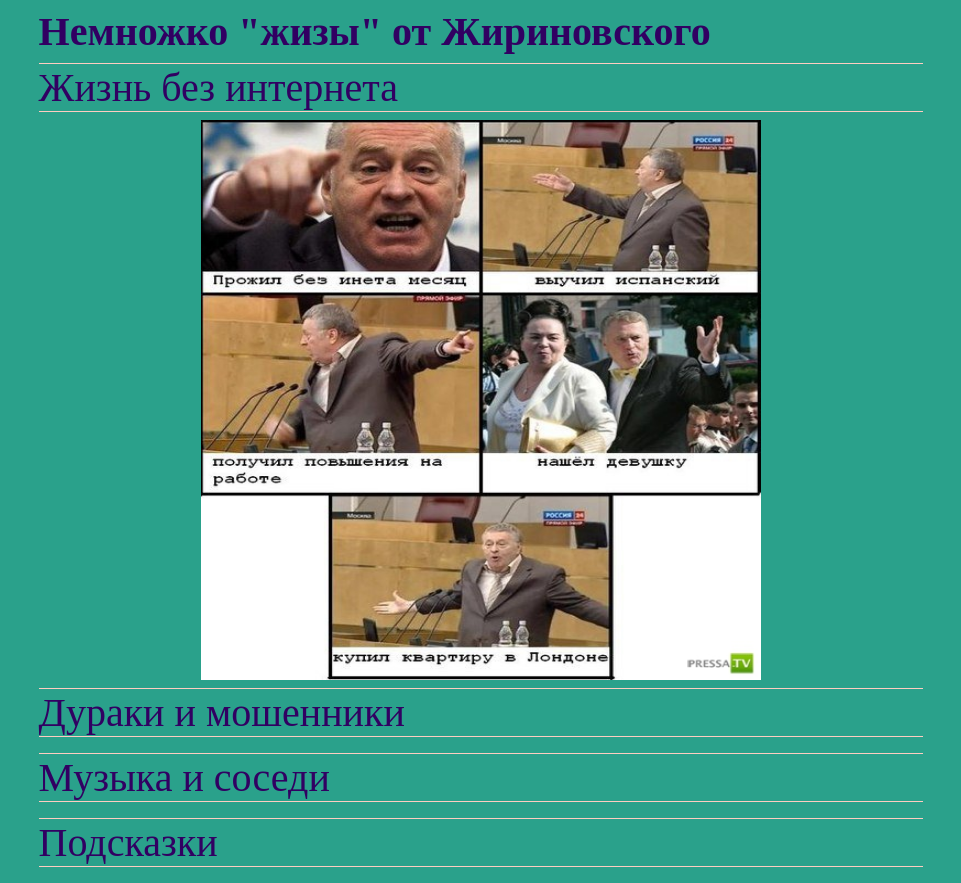
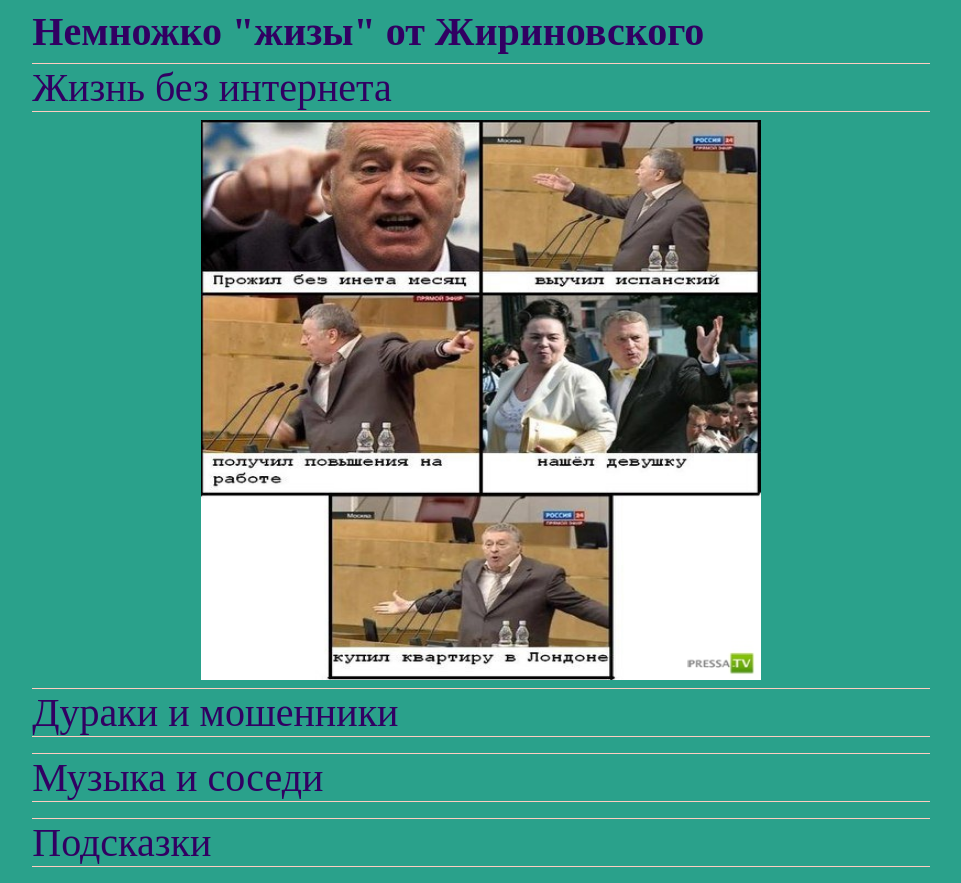
Before and after one commit to artemkuvik/cssBayan, a plain HTML site: page cssBayan/index.html in a window 1280 px wide. Shown: the whole page, without its empty margins (159-1120 px from the left). Drawn offline with Linux system fonts and the light colour scheme.

Commit message:
feat: change  max-width (Sun, 13.03.2023, 1:21)

```diff
--- a/cssBayan/css.css
+++ b/cssBayan/css.css
@@ -12,7 +12,7 @@ body {
 
 .bayan {
     margin: 0 auto;
-    max-width: 70%;
+    max-width: 71%;
 }
 .bayan:hover .bayan__svg {
    display: block;
```
